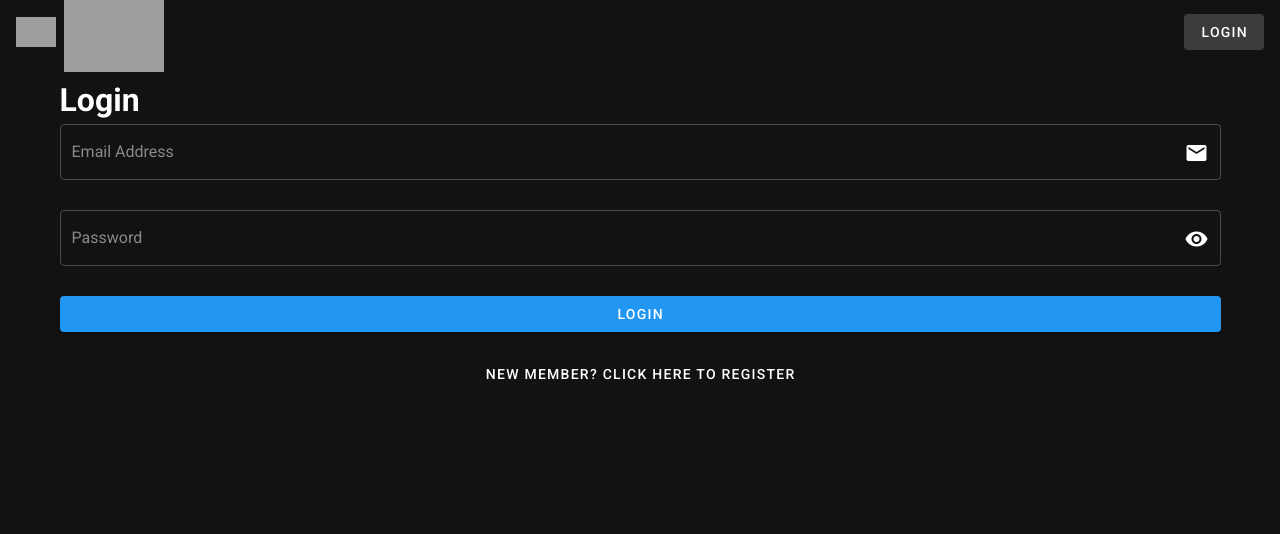
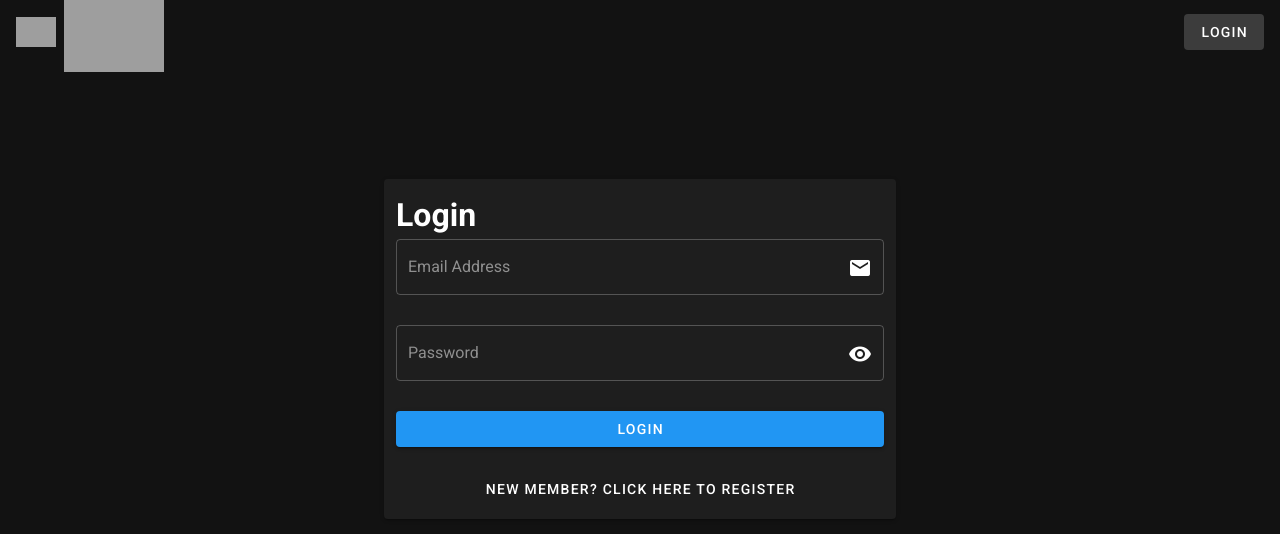
Before and after one commit to khunderscorehh98/project_employment_fe, a Vue app: page /auth in a window 1280 px wide. Shown: the top 534 px of the page. Built offline with nearby package versions, Linux system fonts and the light colour scheme; grey boxes are pictures that could not be loaded; what vue-inline-svg would draw is missing.

Commit message:
login page code cleanup

```diff
--- a/src/views/Auth.vue
+++ b/src/views/Auth.vue
@@ -1,146 +1,27 @@
 <template>
   <div>
-    <v-container>
-      <!-- <icon name="login" /> -->
-      <!-- Login -->
-      <div v-show="field == 1">
-        <v-row align="center">
-          <v-col align-self="center">
-            <h1>Login</h1>
-          </v-col>
-        </v-row>
-
-        <form action="">
-          <v-text-field
-            placeholder="Email Address"
-            outlined
-            append-icon="mdi-email"
-            v-model="emailL"
-          />
-          <v-text-field
-            placeholder="Password"
-            outlined
-            :append-icon="password ? 'mdi-eye' : 'mdi-eye-off'"
-            @click:append="password = !password"
-            :type="password ? 'password' : 'type'"
-            v-model="passwordL"
-          />
-        </form>
-        <v-btn block color="primary" @click="loginUser">LOGIN</v-btn>
-      </div>
-
-      <!-- Register -->
-      <div v-show="field == 0">
-        <h1>Register</h1>
-        <form action="">
-          <v-text-field
-            placeholder="Email Address..."
-            outlined
-            append-icon="mdi-email"
-            v-model="emailR"
-          ></v-text-field>
-          <v-text-field
-            placeholder="Password"
-            outlined
-            :append-icon="password ? 'mdi-eye' : 'mdi-eye-off'"
-            @click:append="password = !password"
-            :type="password ? 'password' : 'text'"
-            v-model="passwordR"
-          ></v-text-field>
-
-          <v-text-field
-            placeholder="Confirm Password"
-            outlined
-            :append-icon="password ? 'mdi-eye' : 'mdi-eye-off'"
-            @click:append="password = !password"
-            :type="password ? 'password' : 'text'"
-            v-model="passwordRR"
-          ></v-text-field>
-          <v-btn block color="primary" @click="registerUser" v-on="on">
-            Register
-          </v-btn>
-        </form>
-      </div>
-      <br />
-      <v-btn @click="field = 0" v-show="field == 1" block text>
-        New member? click here to register
-      </v-btn>
-      <v-btn @click="field = 1" v-show="field == 0" block text>
-        Already a member? click here to login
-      </v-btn>
-    </v-container>
+    <div class="padCenter">
+      <v-card>
+        <Login />
+      </v-card>
+    </div>
   </div>
 </template>
 
 <script>
-// import Icon from '../components/LoginSVG.vue'
-import axios from "axios";
-import auth0 from 'auth0-js'
-
-export default {
-  components: {},
-  methods: {
-    async registerUser() {
-      if (!this.passwordR && !this.passwordRR && !this.emailR) {
-        alert("Please fill out the form!");
-      } else {
-        if (this.passwordR !== this.passwordRR) {
-          alert("Check your registeration form please!");
-        } else {
-          axios.post("http://localhost:5000/login", {
-            login: this.emailR,
-            password: this.passwordR,
-          });
-          await this.$router.push("/");
-        }
-      }
-    },
-    async loginUser() {
-      if (!this.emailL && !this.passwordL) {
-        alert("Please enter your login details!");
-      } else {
-        try {
-          const response = await axios.post("http://localhost:5000/login", {
-            login: this.emailL,
-            password: this.passwordL,
-          });
-
-          // Auth0 Section
-          const auth0Client = new auth0.WebAuth({
-            domain: "dev-g8sqy0uu27b0traw.us.auth0.com",
-            clientID: "HnqJYjpAFpHaiA3PKU9LAtcLvrqtpRqE",
-            redirectUri: "http://localhost:8080/callback",
-            responseType: "token id_token",
-            scope: "openid profile email",
-          });
-
-          auth0Client.authorize();
-
-          // Check if user is found
-          if (response.data.exists) {
-            // If login is successful, redirect to dashboard page
-            this.$router.push("/");
-          } else {
-            // If user is not found, display an error message
-            alert("User not found");
-          }
-
-        } catch (error) {
-          // If login is unsuccessful, display a generic error message
-          alert("Login failed");
-        }
-      }
-    },
-  },
-  data() {
-    return {
-      field: 1,
-      password: true,
-      showDialog: false,
-    };
-  },
-};
+import Login from '../components/Login.vue'
+  export default {
+    components: {
+      Login
+    }
+  }
 </script>
 
 <style scoped>
+.padCenter{
+  padding-left: 30%;
+  padding-right: 30%;
+  padding-top: 9%;
+  padding-bottom: 3%;
+}
 </style>
```
